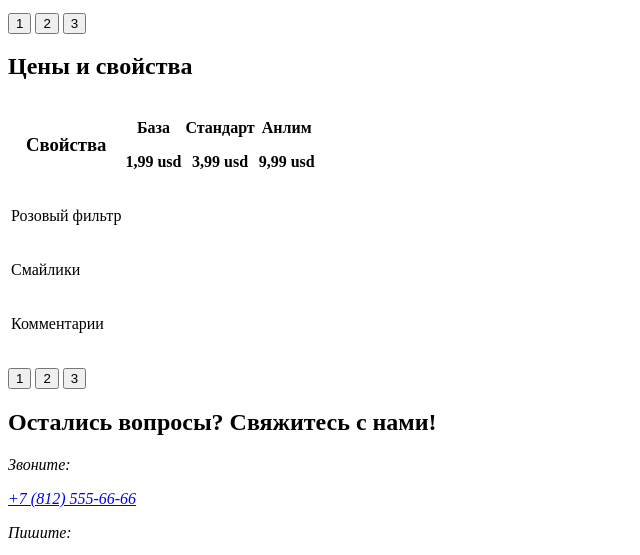
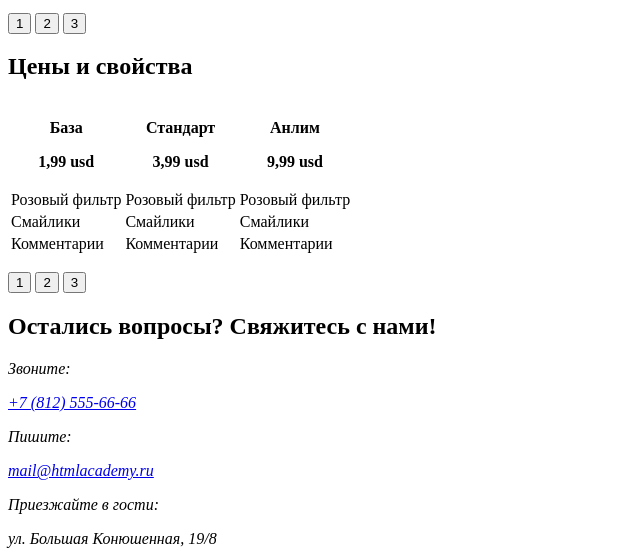
Before and after one commit to SokolovMichael/1906693-pink-24, a website: page source/index.html in a window 1280 px wide. Shown: the part 1892-2447 px from the top of the page, without its empty margins (0-640 px from the left). Drawn offline with Linux system fonts and the light colour scheme.

Commit message:
Разметка главной страницы. Повторная правка замечаний

```diff
--- a/source/index.html
+++ b/source/index.html
@@ -112,10 +112,10 @@
             <button class="reviews__prev" type="button">Предыдущий отзыв</button>
             <button class="reviews__next" type="button">Следующий отзыв</button>
           </div>
-          <p class="reviews__toggles slider__toggles">
-            <button class="slider__toggle slider__toggle--current" type="button">1</button>
-            <button class="slider__toggle" type="button">2</button>
-            <button class="slider__toggle" type="button">3</button>
+          <p class="toggles">
+            <button class="toogles__button toogles__button--current" type="button">1</button>
+            <button class="toogles__button" type="button">2</button>
+            <button class="toogles__button" type="button">3</button>
           </p>
         </div>
       </section>
@@ -124,68 +124,56 @@
           <h2 class="visually-hidden">Цены и свойства</h2>
           <table class="prices__properties">
             <tr>
-                <th>
-                  <h3 class="visually-hidden">Свойства</h3>
-                </th>
-                <th>
+              <th class="prices__cell">
                 <p class="prices__title">База</p>
                 <p class="prices__text">1,99 usd</p>
               </th>
-                <th>
-                  <p class="prices__title prices__title--hit">Стандарт</p>
+              <th class="prices__cell prices__cell--hit">
+                <p class="prices__title">Стандарт</p>
                 <p class="prices__text">3,99 usd</p>
               </th>
-                <th>
+              <th class="prices__cell">
                 <p class="prices__title">Анлим</p>
                 <p class="prices__text">9,99 usd</p>
               </th>
             </tr>
             <tr>
               <td>
-                  <p class="properties__title">Розовый фильтр</p>
+                <div class="properties__title properties__title--selected">Розовый фильтр</div>
               </td>
               <td>
-                  <p class="properties__selected"></p>
+                <div class="properties__title properties__title--selected">Розовый фильтр</div>
               </td>
               <td>
-                  <p class="properties__selected"></p>
-                </td>
-                <td>
-                  <p class="properties__selected"></p>
+                <div class="properties__title properties__title--selected">Розовый фильтр</div>
               </td>
             </tr>
             <tr>
               <td>
-                  <p class="properties__title">Смайлики</p>
+                <div class="properties__title properties__title--unselected">Смайлики</div>
               </td>
               <td>
-                  <p class="properties__unselected"></p>
+                <div class="properties__title properties__title--selected">Смайлики</div>
               </td>
               <td>
-                  <p class="properties__selected"></p>
-                </td>
-                <td>
-                  <p class="properties__selected"></p>
+                <div class="properties__title properties__title--selected">Смайлики</div>
               </td>
             </tr>
             <tr>
               <td>
-                <p class="advantages__title">Комментарии</p>
+                <div class="properties__title properties__title--unselected">Комментарии</div>
               </td>
               <td>
-                <p class="properties__unselected"></p>
+                <div class="properties__title properties__title--unselected">Комментарии</div>
               </td>
               <td>
-                <p class="properties__unselected"></p>
-              </td>
-              <td>
-                <p class="properties__selected"></p>
+                <div class="properties__title properties__title--selected">Комментарии</div>
               </td>
             </tr>
           </table>
-          <p class="toggles prices__toggles">
-            <button class="toogles__button toogles__button--current" type="button">1</button>
-            <button class="toogles__button" type="button">2</button>
+          <p class="toggles">
+            <button class="toogles__button" type="button">1</button>
+            <button class="toogles__button toogles__button--current" type="button">2</button>
             <button class="toogles__button" type="button">3</button>
           </p>
         </div>
@@ -198,9 +186,7 @@
           <p class="contacts__title">Звоните:</p>
           <a class="contacts__phone" href="tel:+78125556666">+7 (812) 555-66-66</a>
           <p class="contacts__title">Пишите:</p>
-          <a class="contacts__mail" href="mailto:mail@htmlacademy.ru">
-            <span class="contacts__text">mail@htmlacademy.ru</span>
-          </a>
+          <a class="contacts__mail" href="mailto:mail@htmlacademy.ru">mail@htmlacademy.ru</a>
           <p class="contacts__title">Приезжайте в гости:</p>
           <p class="contacts__text">ул. Большая Конюшенная, 19/8</p>
           <div class="road-map"></div>
@@ -208,7 +194,7 @@
         <a class="page-footer__logo">
           <img src="img/icons/logotype-blue-tablet.svg" width="145" height="40" alt="HTML Academy: Пинк.">
         </a>
-        <div class="page-footer__social">
+        <div class="page-footer__social social">
           <ul class="social__list">
             <li class="social__item">
               <a class="social__link social__link--twitter" href="#">Мы в Твиттере</a>
@@ -221,7 +207,7 @@
             </li>
           </ul>
         </div>
-        <div class="page-footer__copyright">
+        <div class="page-footer__copyright copyright">
           <span class="copyright__text">Разработано</span>
           <a class="copyright__link" href="https://htmlacademy.ru/intensive/adaptive">HTML Academy</a>
         </div>
```
Lines whose indentation alone changed are shown as unchanged.
